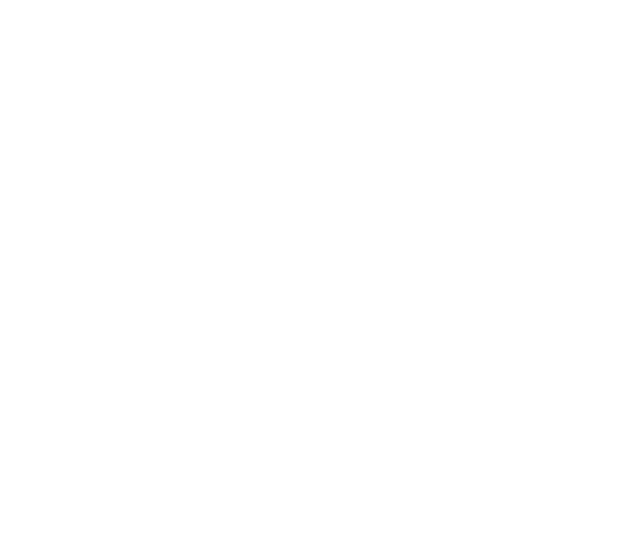
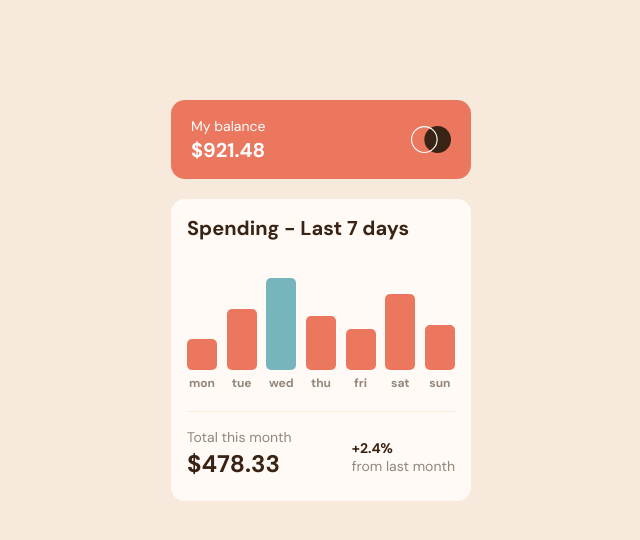
Before and after one commit to abeljrgit/fe-react, a React (Vite) app: page / in a window 1280 px wide. Shown: the top 540 px of the page, without its empty margins (319-959 px from the left). Built offline with nearby package versions, Linux system fonts and the light colour scheme.

Commit message:
fe-mentor/ch17

```diff
--- a/index.html
+++ b/index.html
@@ -2,9 +2,9 @@
 <html lang="en">
   <head>
     <meta charset="UTF-8" />
-    <link rel="icon" type="image/svg+xml" href="/src/img/favicon.svg" />
+    <link rel="icon" type="image/svg+xml" href="/src/img/favicon-32x32.png" />
     <meta name="viewport" content="width=device-width, initial-scale=1.0" />
-    <title>Vite App</title>
+    <title>Expense Card</title>
   </head>
   <body>
     <main id="root"></main>
--- a/src/components/App.scss
+++ b/src/components/App.scss
@@ -1,4 +1,39 @@
+@import url("https://fonts.googleapis.com/css2?family=DM+Sans:wght@400;700&display=swap");
+
+$dm-sans: "DM Sans", sans-serif;
+
+$Soft-red: hsl(10, 79%, 65%);
+$Cyan: hsl(186, 34%, 60%);
+$Dark-brown: hsl(25, 47%, 15%);
+$Medium-brown: hsl(28, 10%, 53%);
+$Cream: hsl(27, 66%, 92%);
+$Very-pale-orange: hsl(33, 100%, 98%);
+$White: #fff;
+
+// Chart Card Styles
+@import "./Chart/ChartColumn.scss";
+@import "./Chart/Chart.scss";
+
 body {
   width: 100%;
-  height: 100%;
+  background-color: $Cream;
+  font-family: $dm-sans;
 }
+
+main {
+  min-height: 100vh;
+}
+
+.App {
+  &__container {
+    max-width: 120rem;
+    margin: 0 auto;
+  }
+
+  &__wrapper {
+    display: flex;
+    align-items: center;
+    justify-content: center;
+    padding: 10rem 0;
+  }
+}
--- a/src/components/App.tsx
+++ b/src/components/App.tsx
@@ -1,7 +1,16 @@
 import "./App.scss";
+import Chart from "./Chart/Chart";
 
 function App() {
-  return <section className="App">{/* Insert Your Code Here */}</section>;
+  return (
+    <section className="App">
+      <div className="App__container">
+        <div className="App__wrapper">
+          <Chart />
+        </div>
+      </div>
+    </section>
+  );
 }
 
 export default App;
--- /dev/null
+++ b/src/components/Chart/Chart.scss
@@ -0,0 +1,94 @@
+.exp {
+  max-width: 30rem;
+  width: 100%;
+
+  &__balance {
+    background-color: $Soft-red;
+    display: flex;
+    align-items: center;
+    justify-content: space-between;
+    padding: 1.6rem 2rem;
+    border-radius: 1.4rem;
+    margin-bottom: 2rem;
+  }
+
+  &__balance-text {
+    display: flex;
+    flex-direction: column;
+    color: $White;
+
+    & > span:nth-of-type(1) {
+      font-size: 1.4rem;
+      line-height: 1.5;
+    }
+    & > span:nth-of-type(2) {
+      font-size: 2rem;
+      font-weight: 700;
+    }
+  }
+
+  &__balance-logo {
+    width: 4rem;
+
+    & > img {
+      display: block;
+      width: 100%;
+    }
+  }
+  &__chart-title {
+    font-size: 2rem;
+    font-weight: 700;
+  }
+
+  &__chart {
+    background-color: $Very-pale-orange;
+    padding: 1.6rem;
+    border-radius: 1.4rem;
+    color: $Dark-brown;
+  }
+
+  &__chart-diagram {
+    display: flex;
+    align-items: flex-end;
+    justify-content: space-between;
+    min-height: 15rem;
+    margin-bottom: 2rem;
+    padding-top: 3rem;
+  }
+
+  &__total {
+    display: flex;
+    align-items: flex-end;
+    justify-content: space-between;
+    padding: 1.6rem 0 1rem 0;
+    border-top: 0.1rem solid $Cream;
+  }
+
+  &__total-left {
+    & > h2 {
+      font-size: 1.4rem;
+      font-weight: 400;
+      color: $Medium-brown;
+      margin-bottom: 0.8rem;
+    }
+
+    & > span {
+      font-size: 2.4rem;
+      font-weight: 700;
+      line-height: 0.8;
+    }
+  }
+
+  &__total-right {
+    & > h3 {
+      font-size: 1.4rem;
+      font-weight: 400;
+      color: $Medium-brown;
+    }
+
+    & > span {
+      font-size: 1.4rem;
+      font-weight: 700;
+    }
+  }
+}
--- /dev/null
+++ b/src/components/Chart/Chart.tsx
@@ -0,0 +1,66 @@
+import expLogo from "../../img/logo.svg";
+import ChartColumn from "./ChartColumn";
+import chartData from "../../dev-data/data.json";
+
+function Chart() {
+  const getMaxValue = (cd: any) => {
+    let tempVal: number = 0;
+    let tempIndex: number = 0;
+
+    cd.map((data: any, i: number) => {
+      if (tempVal <= data.amount) {
+        tempVal = data.amount;
+        tempIndex = i;
+      }
+    });
+
+    return [tempVal, tempIndex];
+  };
+  const [_, highestValIndex] = getMaxValue(chartData);
+
+  const chartColumns = chartData.map((data, i: number) => {
+    if (highestValIndex === i) {
+      return (
+        <ChartColumn
+          className="chart__bar--highlighted"
+          day={data.day}
+          amount={data.amount}
+          key={i}
+        />
+      );
+    } else {
+      return <ChartColumn day={data.day} amount={data.amount} key={i} />;
+    }
+  });
+
+  return (
+    <div className="exp">
+      <div className="exp__balance">
+        <div className="exp__balance-text">
+          <span>My balance</span>
+          <span>$921.48</span>
+        </div>
+        <div className="exp__balance-logo">
+          <img src={expLogo} alt="Logo" />
+        </div>
+      </div>
+
+      <div className="exp__chart">
+        <h1 className="exp__chart-title">Spending - Last 7 days</h1>
+        <div className="exp__chart-diagram">{chartColumns}</div>
+        <div className="exp__total">
+          <div className="exp__total-left">
+            <h2>Total this month</h2>
+            <span>$478.33</span>
+          </div>
+          <div className="exp__total-right">
+            <span>+2.4%</span>
+            <h3>from last month</h3>
+          </div>
+        </div>
+      </div>
+    </div>
+  );
+}
+
+export default Chart;
--- /dev/null
+++ b/src/components/Chart/ChartColumn.scss
@@ -0,0 +1,59 @@
+.chart {
+  &__column {
+    display: flex;
+    flex-direction: column;
+    align-items: center;
+  }
+
+  &__bar {
+    width: 3rem;
+    height: 10rem;
+    background-color: $Soft-red;
+    transition: all 0.25s ease;
+    border-radius: 0.5rem;
+    margin-bottom: 0.5rem;
+    position: relative;
+    cursor: pointer;
+    transition: all 0.25s ease;
+
+    &:hover {
+      background-color: rgba($Soft-red, 0.8);
+
+      & .chart__bar-amount-box {
+        visibility: visible;
+        opacity: 1;
+        transition: all 0.25s ease;
+      }
+    }
+
+    &--highlighted {
+      background-color: $Cyan;
+
+      &:hover {
+        background-color: rgba($Cyan, 0.8);
+      }
+    }
+  }
+
+  &__bar-amount-box {
+    visibility: hidden;
+    opacity: 0;
+    position: absolute;
+    top: -2.4rem;
+    left: 50%;
+    transform: translateX(-50%);
+    font-size: 1.2rem;
+    font-weight: 700;
+    color: $Very-pale-orange;
+    background-color: $Dark-brown;
+    padding: 0.2rem 0.5rem;
+    border-radius: 0.4rem;
+    transition: all 0.25s ease;
+  }
+
+  &__text {
+    font-size: 1.2rem;
+    font-weight: 700;
+    color: $Medium-brown;
+  }
+}
--- /dev/null
+++ b/src/components/Chart/ChartColumn.tsx
@@ -0,0 +1,21 @@
+import { useState } from "react";
+
+function ChartColumn(props: any) {
+  const [isHighlighted, setIsHighlighted] = useState(false);
+  const multiplier: number = 1.75;
+
+  return (
+    <div className="chart__column">
+      <div
+        className={`chart__bar ` + props.className}
+        style={{ height: props.amount * multiplier + `px` }}
+      >
+        &nbsp;
+        <div className="chart__bar-amount-box">{props.amount}</div>
+      </div>
+      <span className="chart__text">{props.day}</span>
+    </div>
+  );
+}
+
+export default ChartColumn;
--- /dev/null
+++ b/src/dev-data/data.json
@@ -0,0 +1,30 @@
+[
+  {
+    "day": "mon",
+    "amount": 17.45
+  },
+  {
+    "day": "tue",
+    "amount": 34.91
+  },
+  {
+    "day": "wed",
+    "amount": 52.36
+  },
+  {
+    "day": "thu",
+    "amount": 31.07
+  },
+  {
+    "day": "fri",
+    "amount": 23.39
+  },
+  {
+    "day": "sat",
+    "amount": 43.28
+  },
+  {
+    "day": "sun",
+    "amount": 25.48
+  }
+]
```
Also changed, not shown: src/img/favicon-32x32.png (added), src/img/logo.svg (added).
